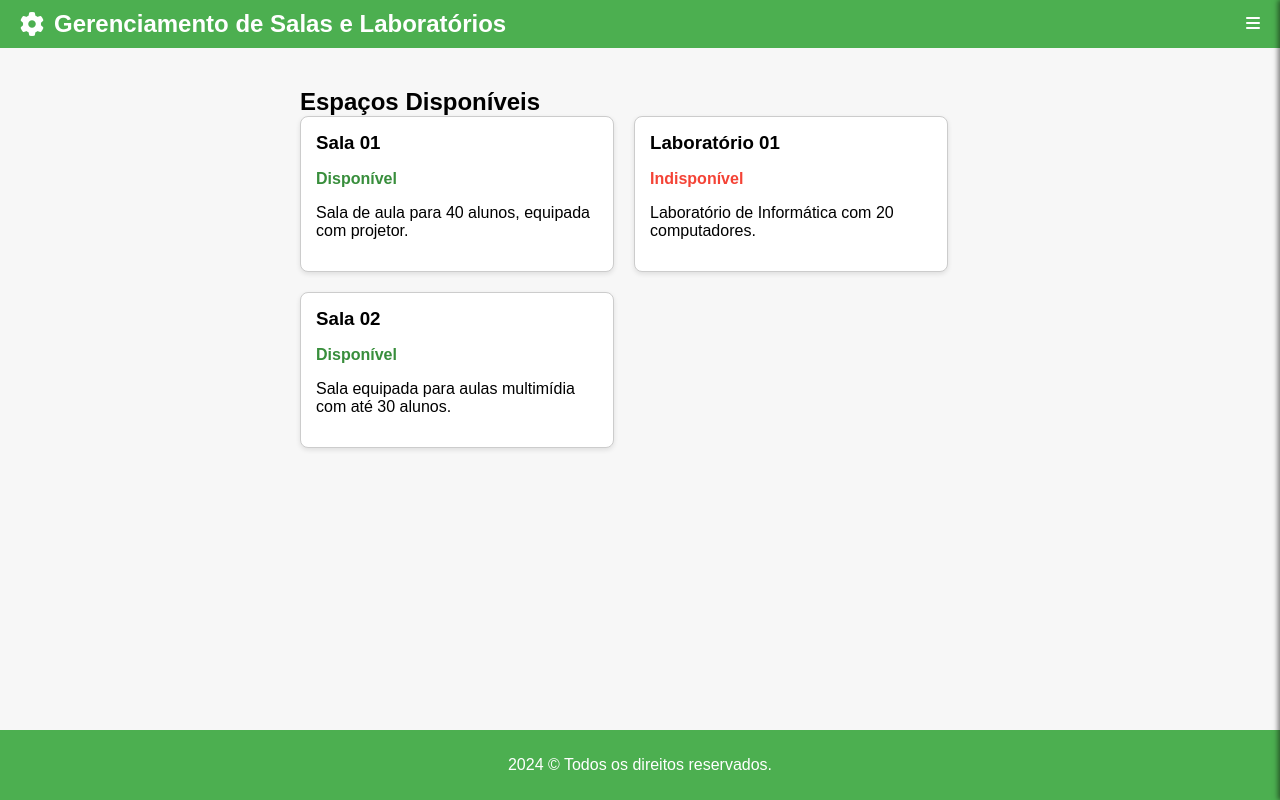
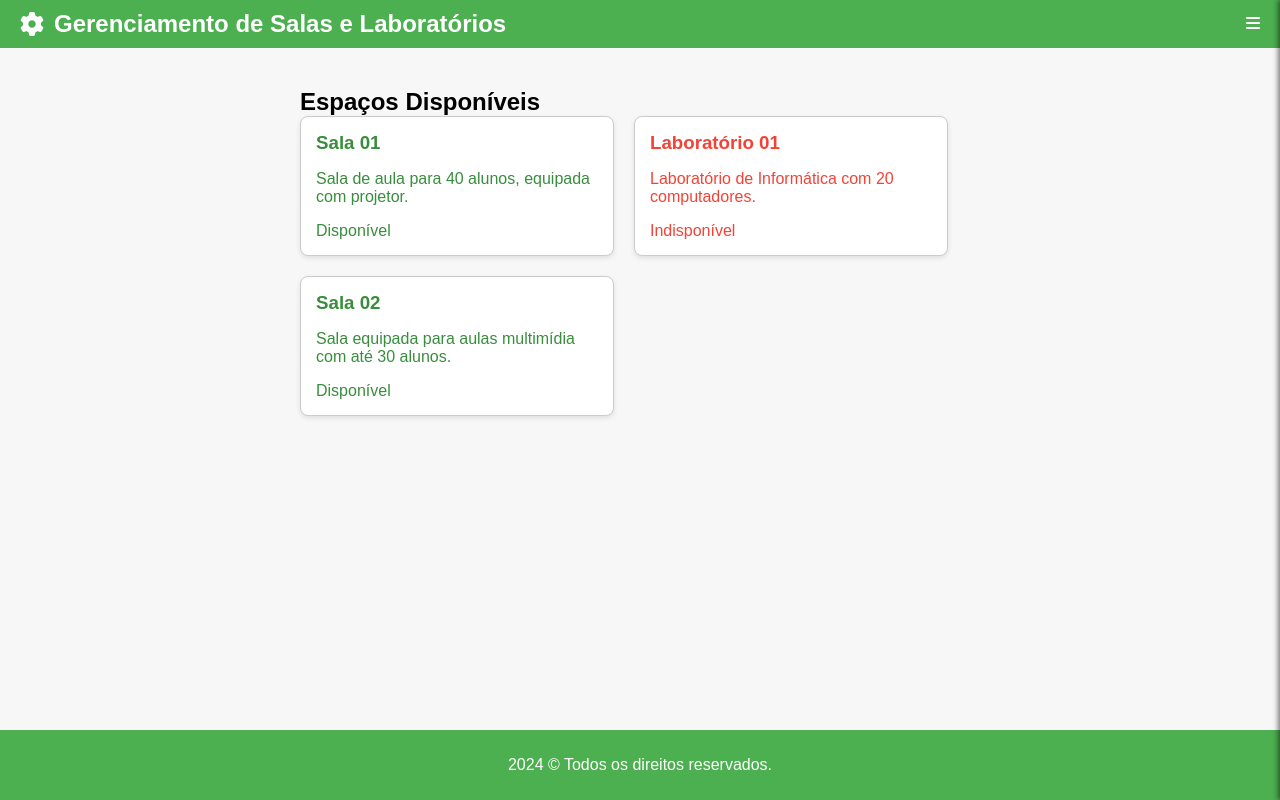
Before and after one commit to rma98/resourcesManagement, a Vue app in the folder gerenciamentoSalas/: page / in a window 1280 px wide. Built offline with nearby package versions, Linux system fonts and the light colour scheme.

Commit message:
feat: atualiza componente Card.vue

```diff
--- a/gerenciamentoSalas/src/components/Card.vue
+++ b/gerenciamentoSalas/src/components/Card.vue
@@ -1,18 +1,35 @@
 <template>
-  <div class="card">
+  <div class="card" :class="{ available: isAvailable, unavailable: !isAvailable }" @click="handleClick">
     <h3>{{ title }}</h3>
-    <p class="status" :class="statusClass">{{ status }}</p>
-    <p class="description">{{ description }}</p>
+    <p>{{ description }}</p>
+    <span :class="statusClass">{{ status }}</span>
   </div>
 </template>
 
 <script>
 export default {
   props: {
-    title: String,
-    status: String,
-    description: String,
-    isAvailable: Boolean
+    title: {
+      type: String,
+      required: true
+    },
+    description: {
+      type: String,
+      required: true
+    },
+    status: {
+      type: String,
+      required: true
+    },
+    isAvailable: {
+      type: Boolean,
+      required: true
+    }
+  },
+  methods: {
+    handleClick() {
+      this.$emit('card-clicked', { title: this.title }); // Emitir um evento com o título do card
+    }
   },
   computed: {
     statusClass() {
@@ -21,6 +38,7 @@ export default {
   }
 };
 </script>
+
 
 <style scoped>
 .card {
```
